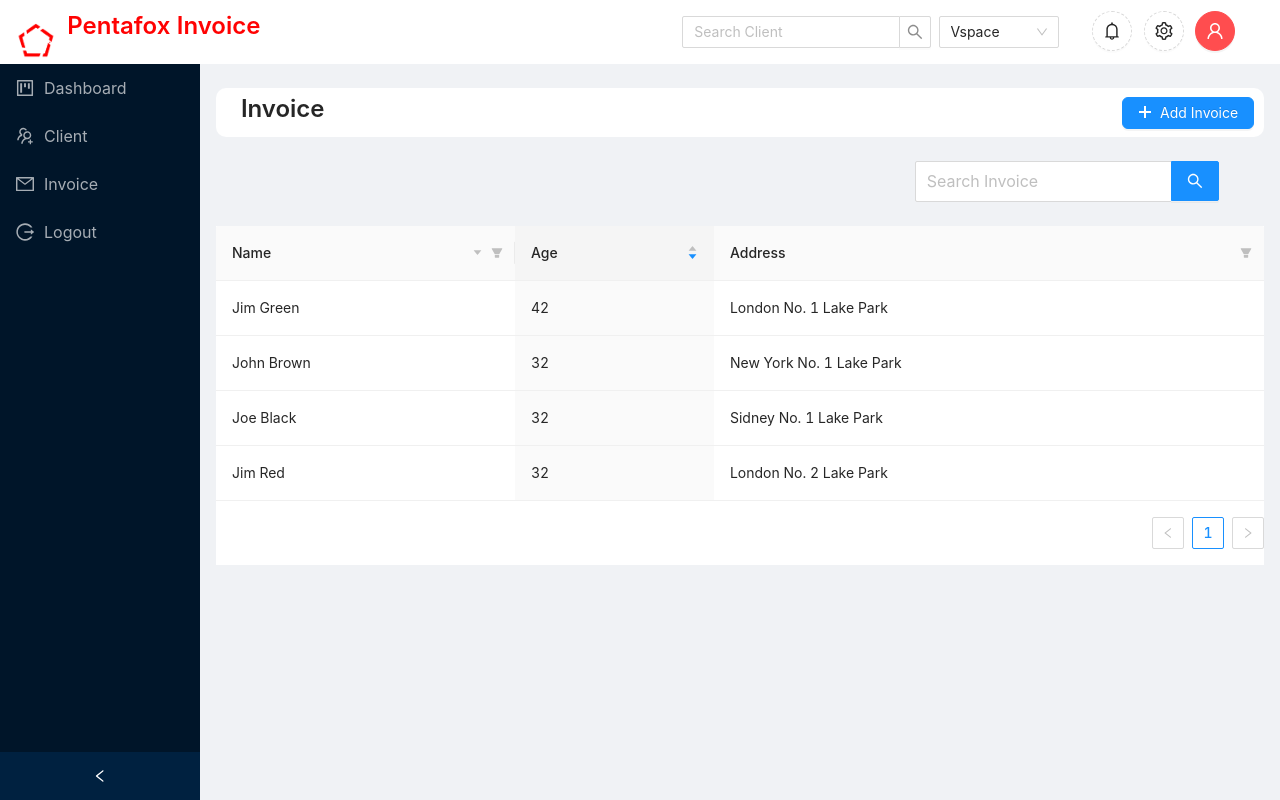
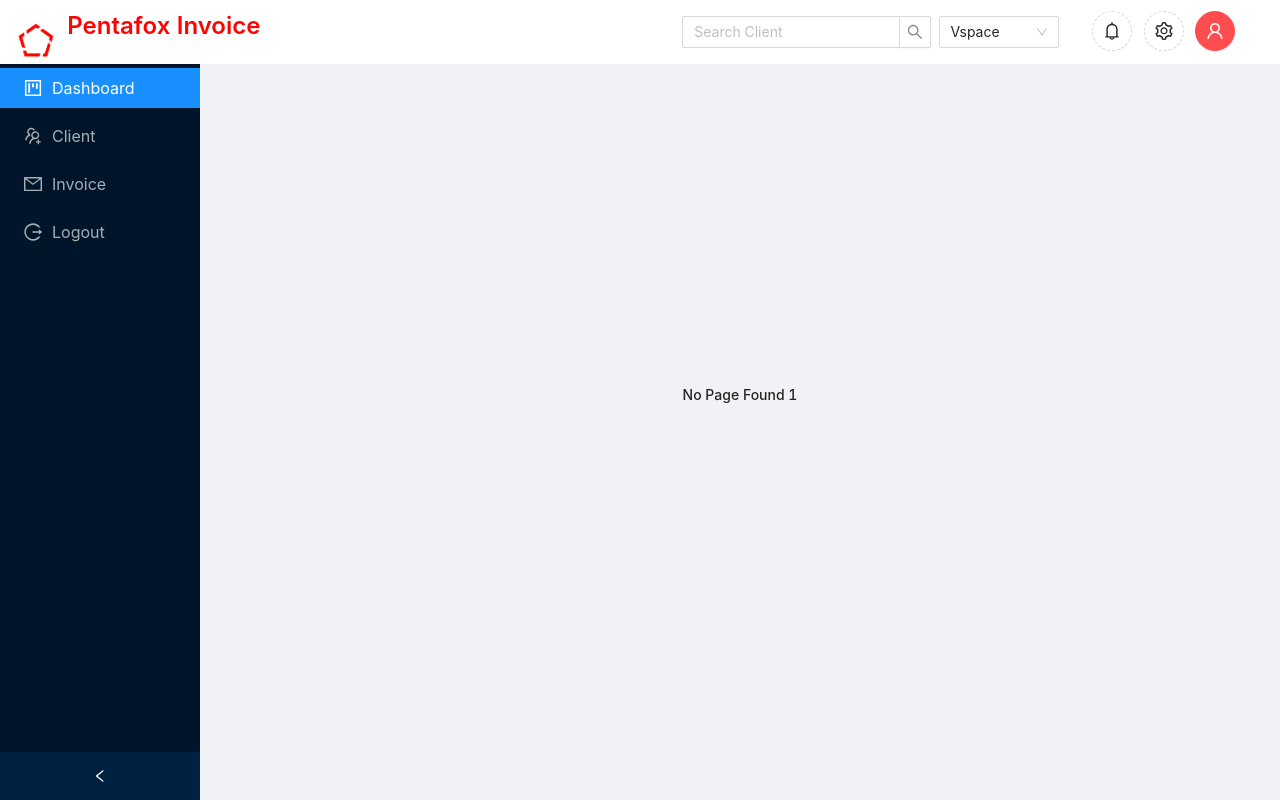
Before and after one commit to ArulPrasath15/invoice-react, a React (Create React App) app: page /home in a window 1280 px wide. Built offline with nearby package versions, Linux system fonts and the light colour scheme.

Commit message:
Done Sidebar component navigation

```diff
--- a/src/pages/home/home.js
+++ b/src/pages/home/home.js
@@ -27,26 +27,30 @@ const { Title } = Typography;
 class Home extends React.Component {
     state = {
         collapsed: false,
+        pages:1
     };
     onCollapse = collapsed => {
         console.log(collapsed);
         this.setState({ collapsed });
     };
+    handleMenuClick = event => {
+        this.setState((prevState) => {
+            return {
+                pages: parseInt(event.key)
+            };
+        });
+    }
+    pageSelect = () => {
+        switch(this.state.pages) {
+            case 1: return <h1 align={"center"} style={{paddingTop:'40vh'}}>No Page Found 1</h1>
+            case 2: return <h1 align={"center"} style={{paddingTop:'40vh'}}>No Page Found 2</h1>
+            case 3: return <Invoice/>
+            default: return <h1 align={"center"} style={{paddingTop:'40vh'}}>No Page Found </h1>
+        }
+    }
 
     render() {
-
-
         const { collapsed } = this.state;
-
-        function handleButtonClick(e) {
-            console.log('click left button', e);
-
-        }
-        function handleMenuClick(e) {
-            console.log('click', e);
-
-        }
-
         return (
 
             <Layout style={{ minHeight: '100vh' }} >
@@ -85,13 +89,8 @@ class Home extends React.Component {
                     </Header>
                 <Layout>
                   <Sider collapsible collapsed={collapsed} onCollapse={this.onCollapse}  width={200} className="site-layout-background">
-                    <Menu theme="dark"
-                        mode="inline"
-                        defaultSelectedKeys={['1']}
-                        defaultOpenKeys={['sub1']}
-                        style={{ height: '100%', borderRight: 0 }}
-                    >
-                        <Menu theme='dark' key="sub1" style={{fontSize:'16px'}}  >
+                        <Menu theme='dark' key="sub1"  style={{fontSize:'16px',height: '100%', borderRight: 0 }} defaultSelectedKeys={['1']}
+                              defaultOpenKeys={['sub1']} mode="inline" onClick={this.handleMenuClick}  >
                             <Menu.Item key="1" icon={<ProjectOutlined style={{fontSize:'18px'}} /> } >Dashboard</Menu.Item>
                             <Menu.Item key="2" icon={<UsergroupAddOutlined style={{fontSize:'18px'}} />}>Client</Menu.Item>
                             <Menu.Item key="3" icon={<MailOutlined style={{fontSize:'18px'}} />}>Invoice</Menu.Item>
@@ -99,16 +98,13 @@ class Home extends React.Component {
                                 <Link to='/'>Logout</Link>
                             </Menu.Item>
                         </Menu>
-
-                    </Menu>
                   </Sider>
                 <Layout className="site-layout">
-                    <Invoice/>
+                    {this.pageSelect()}
                     {/*<Template1 />*/}
                     {/*<Footer style={{ textAlign: 'center' }}>Ant Design ©2018 Created by Ant UED</Footer>*/}
                 </Layout>
-
-               </Layout>
+              </Layout>
            </Layout>
         );
     }
```
